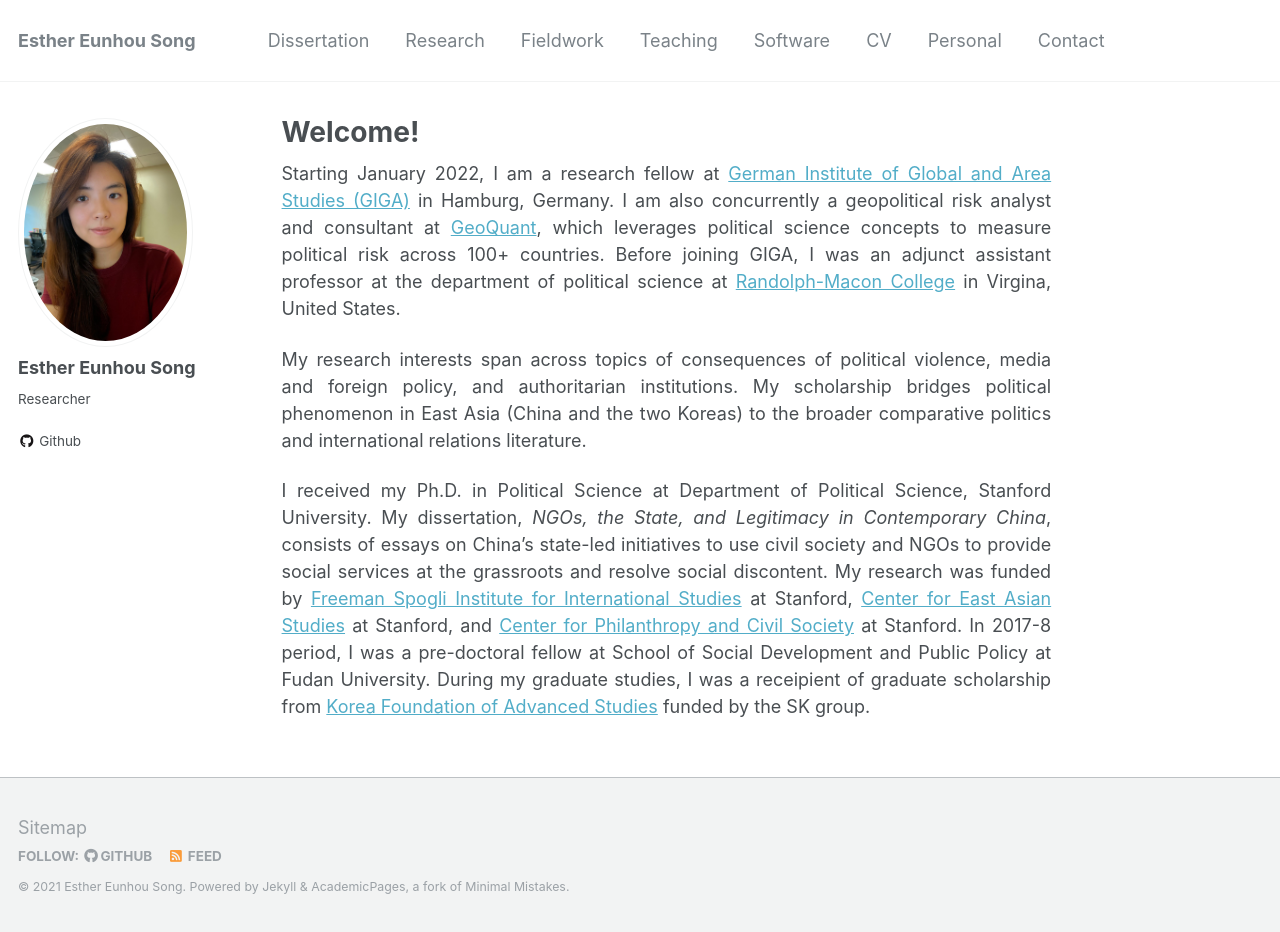
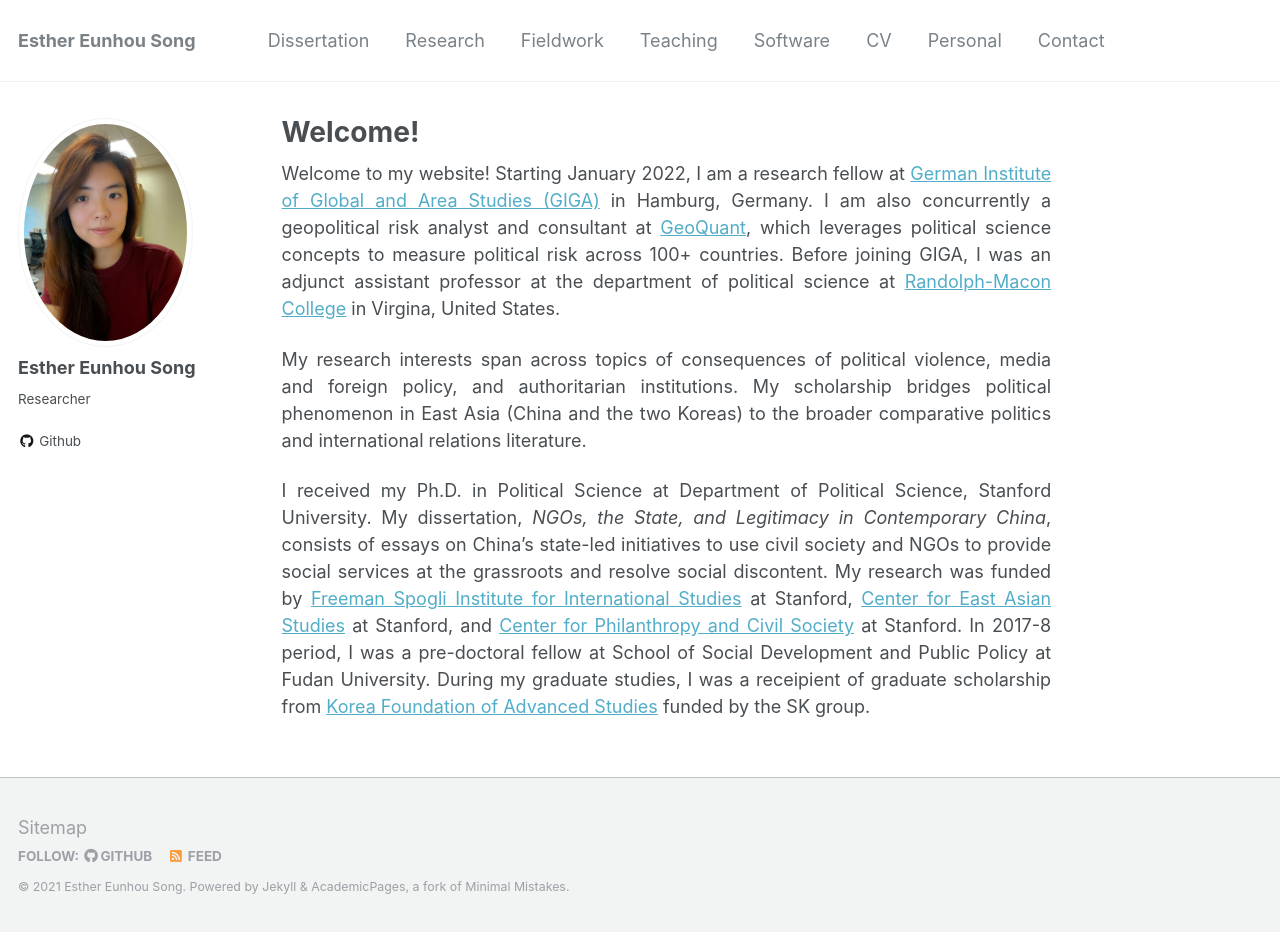
Before and after one commit to ehsong/ehsong.github.io, a Jekyll site: the page built from _pages/about.md, in a window 1280 px wide and 932 px high. Built offline with Jekyll 4.4.1, drawn with Linux system fonts in a browser that asks for light colours.

Commit message:
Update about.md

```diff
--- a/_pages/about.md
+++ b/_pages/about.md
@@ -7,7 +7,7 @@
   - /about/
   - /about.html
 ---
-Starting January 2022, I am a research fellow at [German Institute of Global and Area Studies (GIGA)](https://www.giga-hamburg.de/en/) in Hamburg, Germany. I am also concurrently a geopolitical risk analyst and consultant at [GeoQuant](https://geoquant.com/), which leverages political science concepts to measure political risk across 100+ countries. Before joining GIGA, I was an adjunct assistant professor at the department of political science at [Randolph-Macon College](https://www.rmc.edu/) in Virgina, United States.
+Welcome to my website! Starting January 2022, I am a research fellow at [German Institute of Global and Area Studies (GIGA)](https://www.giga-hamburg.de/en/) in Hamburg, Germany. I am also concurrently a geopolitical risk analyst and consultant at [GeoQuant](https://geoquant.com/), which leverages political science concepts to measure political risk across 100+ countries. Before joining GIGA, I was an adjunct assistant professor at the department of political science at [Randolph-Macon College](https://www.rmc.edu/) in Virgina, United States.
 
 My research interests span across topics of consequences of political violence, media and foreign policy, and authoritarian institutions. My scholarship bridges political phenomenon in East Asia (China and the two Koreas) to the broader comparative politics and international relations literature.
 
```
